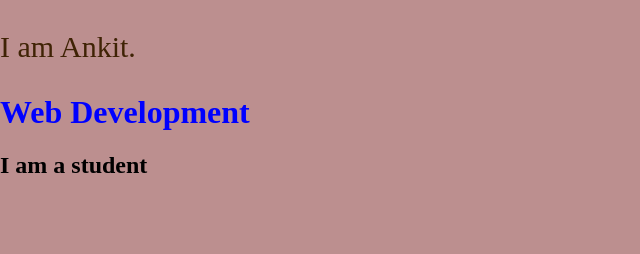
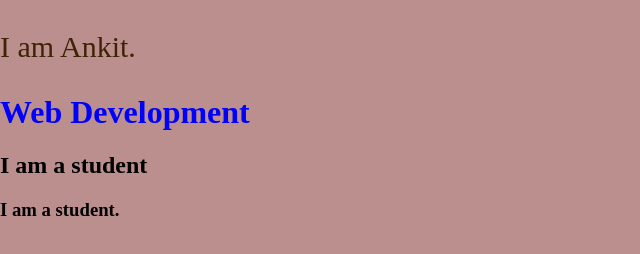
Before and after one commit to 1a3445f6f/git-and-github, a plain HTML site: page index.html in a window 1280 px wide. Shown: the whole page, without its empty margins (0-640 px from the left). Drawn offline with Linux system fonts and the light colour scheme.

Commit message:
add a h3 commit

```diff
--- a/index.html
+++ b/index.html
@@ -11,5 +11,6 @@
     <p>I am Ankit.</p>
     <h1>Web Development</h1>
     <h2>I am a student</h2>
+    <h3>I am a student.</h3>
   </body>
 </html>
```
